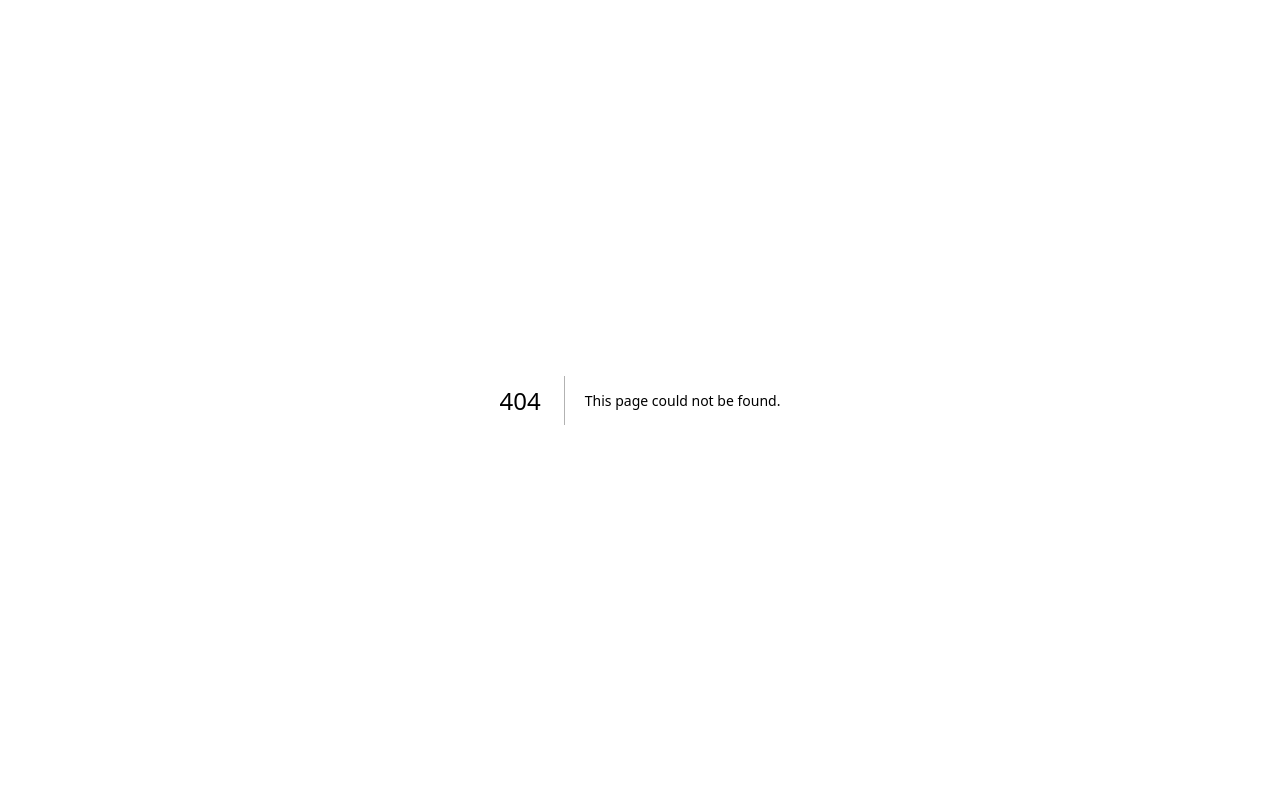
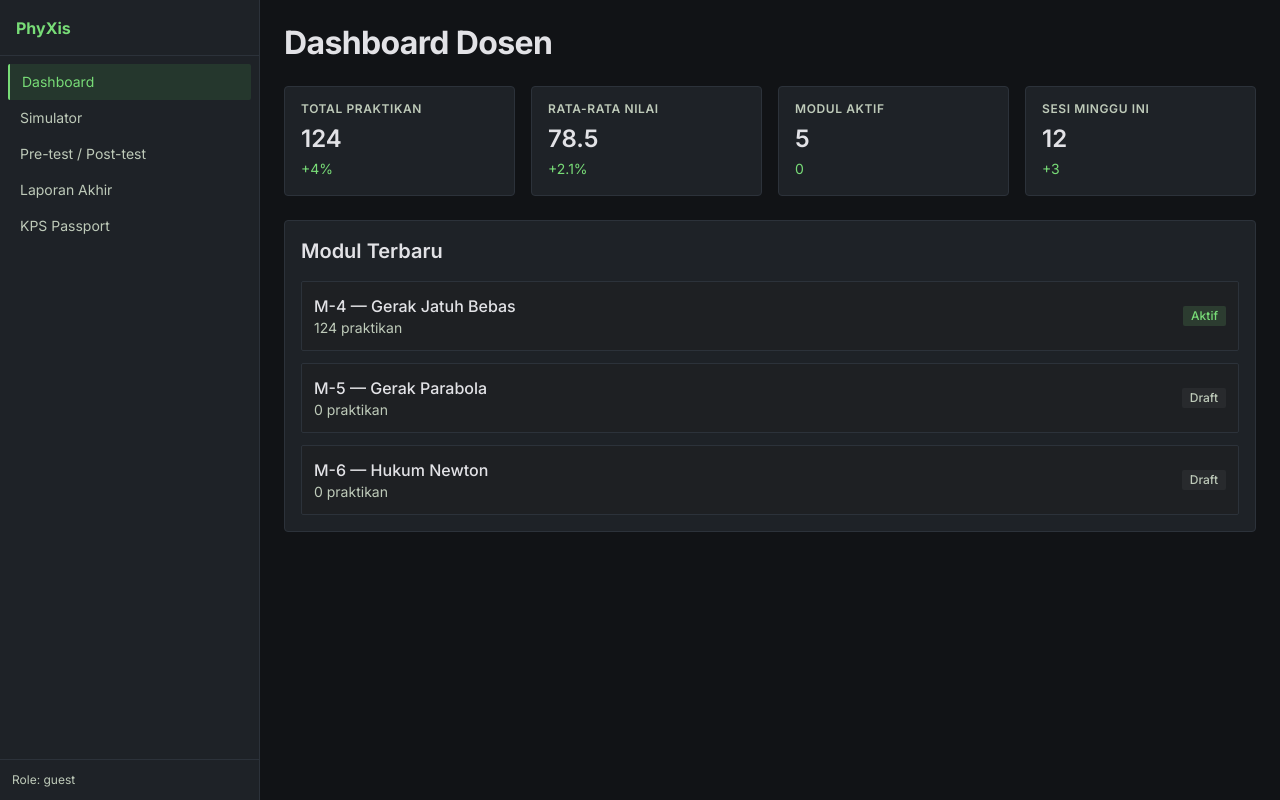
Before and after one commit to kemal-faza/phyxis, a Next.js app: page /dashboard in a window 1280 px wide. Before the commit this address had no page. Built offline with nearby package versions, Linux system fonts and the light colour scheme.

Commit message:
feat: add dosen dashboard page with mock data

```diff
--- /dev/null
+++ b/app/(app)/dashboard/page.tsx
@@ -0,0 +1,34 @@
+import { Card } from '@/components/ui/Card'
+import { Badge } from '@/components/ui/Badge'
+import { StatCard } from '@/features/dashboard/components/StatCard'
+import { DOSEN_STATS, RECENT_MODULES } from '@/features/dashboard/data/mockData'
+
+export default function DashboardPage() {
+  return (
+    <div className="space-y-6">
+      <h1 className="text-headline-lg">Dashboard Dosen</h1>
+      <div className="grid grid-cols-1 gap-4 sm:grid-cols-2 lg:grid-cols-4">
+        {DOSEN_STATS.map((stat) => (
+          <StatCard key={stat.label} {...stat} />
+        ))}
+      </div>
+      <Card>
+        <h2 className="mb-4 text-headline-sm">Modul Terbaru</h2>
+        <div className="space-y-3">
+          {RECENT_MODULES.map((mod) => (
+            <div
+              key={mod.id}
+              className="flex items-center justify-between rounded border border-border-subtle bg-surface-container p-3"
+            >
+              <div>
+                <div className="font-medium">{mod.id} — {mod.name}</div>
+                <div className="text-sm text-on-surface-variant">{mod.participants} praktikan</div>
+              </div>
+              <Badge variant={mod.status === 'Aktif' ? 'success' : 'neutral'}>{mod.status}</Badge>
+            </div>
+          ))}
+        </div>
+      </Card>
+    </div>
+  )
+}
--- /dev/null
+++ b/features/dashboard/components/StatCard.tsx
@@ -0,0 +1,17 @@
+import { Card } from '@/components/ui/Card'
+
+interface StatCardProps {
+  label: string
+  value: string | number
+  change?: string
+}
+
+export function StatCard({ label, value, change }: StatCardProps) {
+  return (
+    <Card>
+      <div className="text-label-md text-on-surface-variant uppercase">{label}</div>
+      <div className="mt-2 text-headline-md text-on-surface">{value}</div>
+      {change && <div className="mt-1 text-sm text-primary">{change}</div>}
+    </Card>
+  )
+}
--- /dev/null
+++ b/features/dashboard/data/mockData.ts
@@ -0,0 +1,12 @@
+export const DOSEN_STATS = [
+  { label: 'Total Praktikan', value: 124, change: '+4%' },
+  { label: 'Rata-rata Nilai', value: 78.5, change: '+2.1%' },
+  { label: 'Modul Aktif', value: 5, change: '0' },
+  { label: 'Sesi Minggu Ini', value: 12, change: '+3' },
+]
+
+export const RECENT_MODULES = [
+  { id: 'M-4', name: 'Gerak Jatuh Bebas', status: 'Aktif', participants: 124 },
+  { id: 'M-5', name: 'Gerak Parabola', status: 'Draft', participants: 0 },
+  { id: 'M-6', name: 'Hukum Newton', status: 'Draft', participants: 0 },
+]
```
